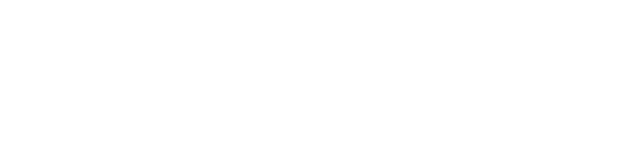
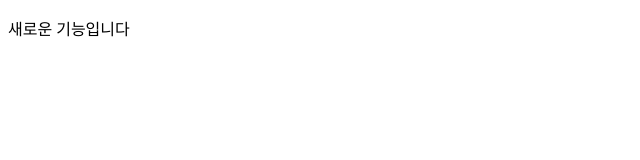
Before and after one commit to MinSoo-Na/GitinitTest, a plain HTML site: page index.html in a window 1280 px wide. Shown: the whole page, without its empty margins (0-640 px from the left). Drawn offline with Linux system fonts and the light colour scheme.

Commit message:
새로운 기능 p태그 추가

```diff
--- a/index.html
+++ b/index.html
@@ -6,5 +6,7 @@
     <meta name="viewport" content="width=device-width, initial-scale=1.0" />
     <title>메인은 그대로 진행</title>
   </head>
-  <body></body>
+  <body>
+    <p>새로운 기능입니다</p>
+  </body>
 </html>
```
